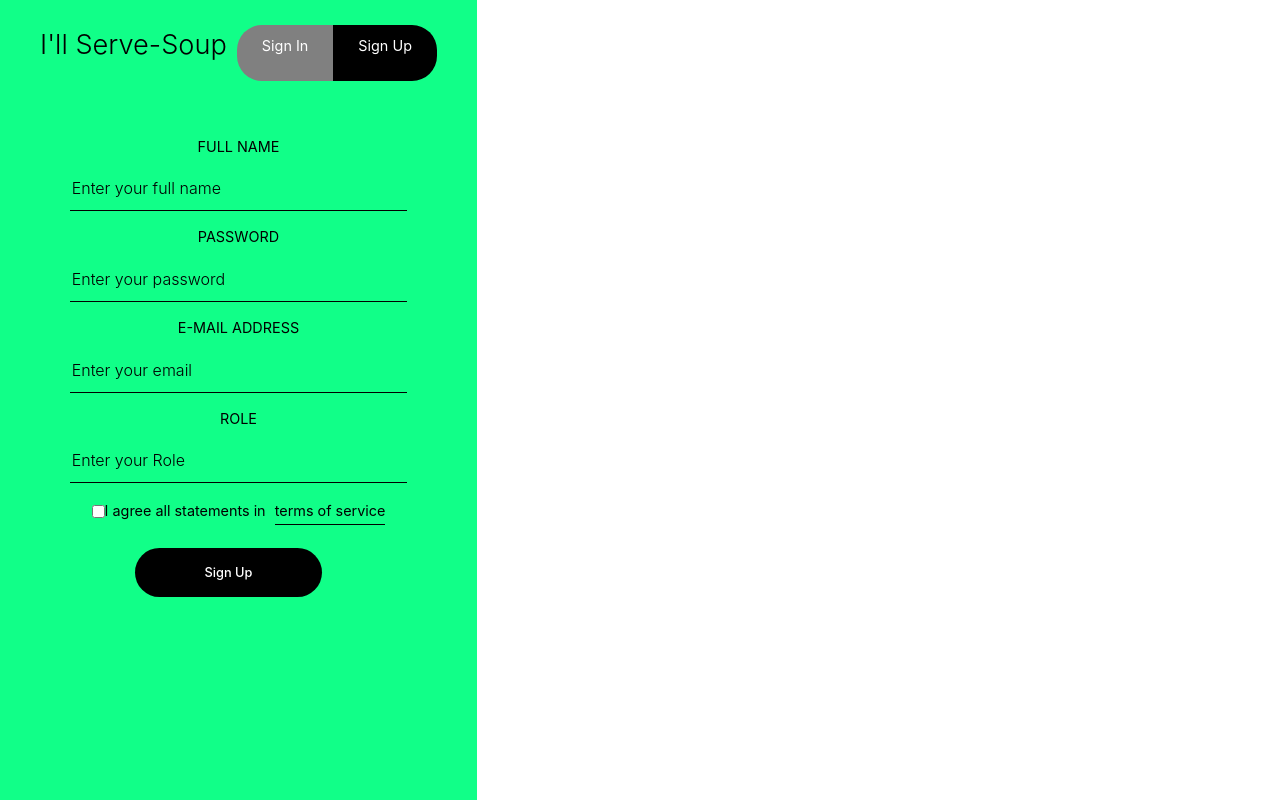
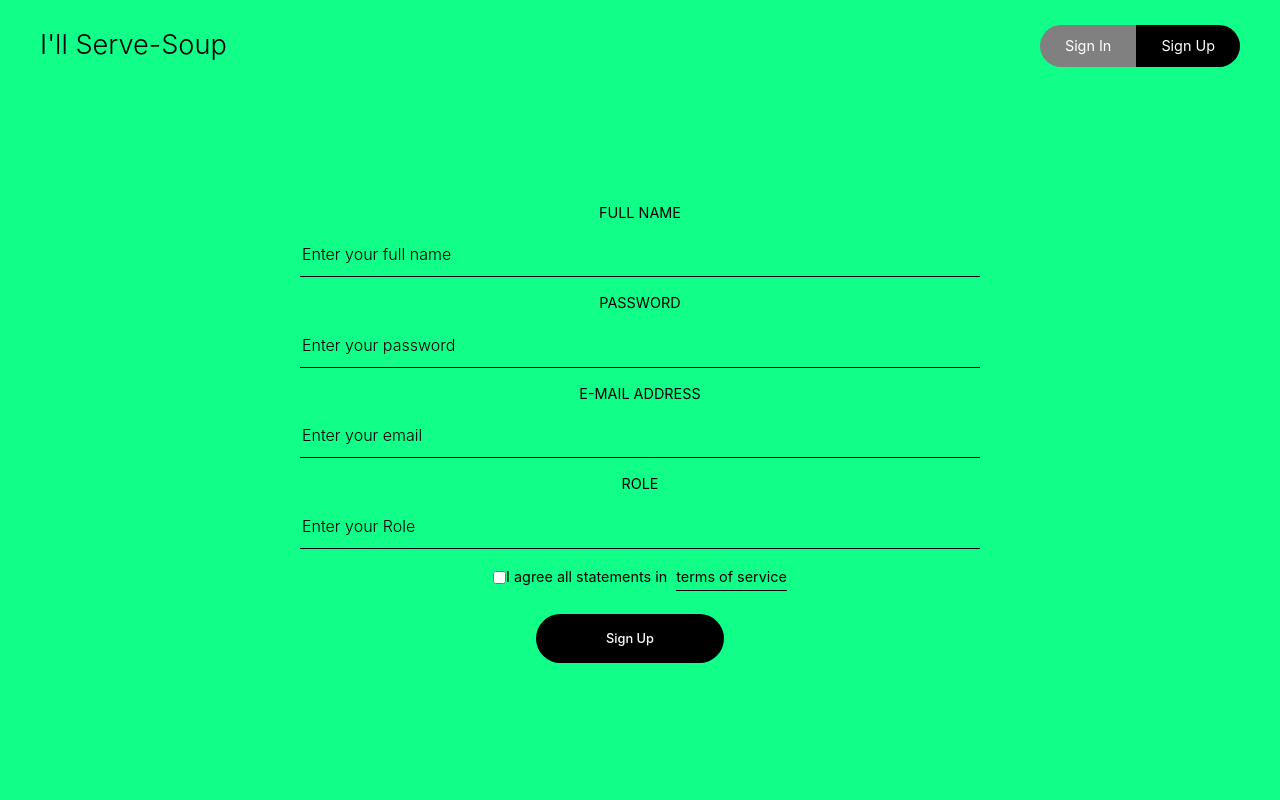
Before and after one commit to i-ll-serve-soup-july-2019/FrontEnd, a React (Create React App) app in the folder serve-soup/: page /sign-up in a window 1280 px wide. Built offline with nearby package versions, Linux system fonts and the light colour scheme.

Commit message:
update css file to render components correctly

```diff
--- a/serve-soup/src/App.css
+++ b/serve-soup/src/App.css
@@ -281,6 +281,7 @@ sup {
   font-size: 50px
 }
 
+
 .sign-up-container {
   height: 100vh;
   display: flex;
@@ -294,14 +295,6 @@ sup {
 
 }
 
-.App {
-  height: 100vh;  display: flex;
-  color: black;
-}
-
-.App__Aside {
-  background-color: #66DAC7;
-}
 
 .App__Form {
   width: 1000%;
@@ -319,17 +312,15 @@ sup {
 
 .PageSwitcher__Item {
   background-color: gray;
-
   color: white;
   padding: 10px 25px;
   cursor: pointer;
   font-size: .9em;
+
 }
 
 .PageSwitcher__Item:hover {
-  border: none;
-  outline: none;
-  display: inline-block;
+
   text-decoration: none;
 }
 
@@ -355,7 +346,6 @@ sup {
 /* Signup-signin nav bar */
 .FormTitle {
   color: black;
-
   font-weight: 300;
   margin-bottom: 50px;
   text-align: left;
```
